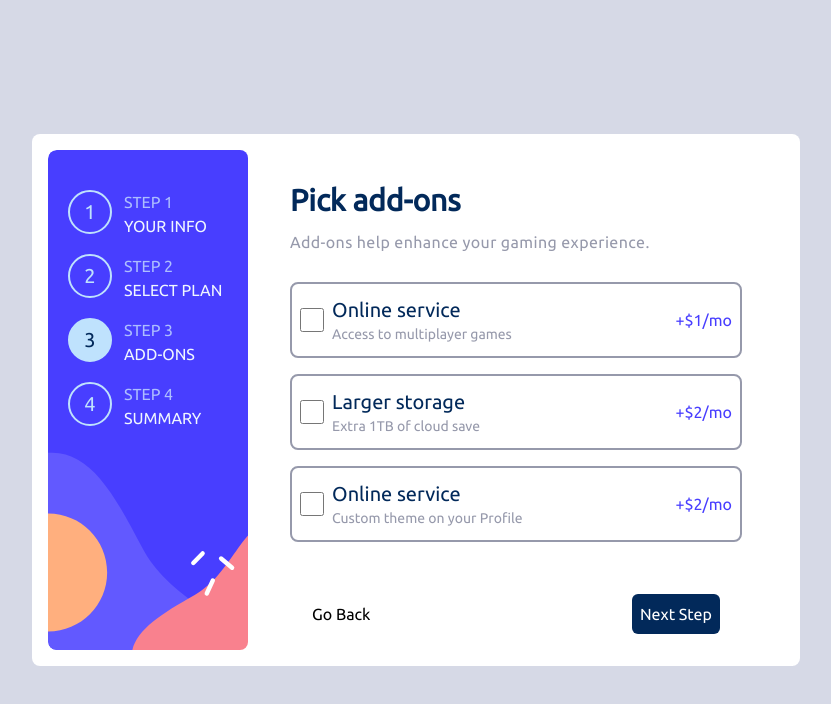
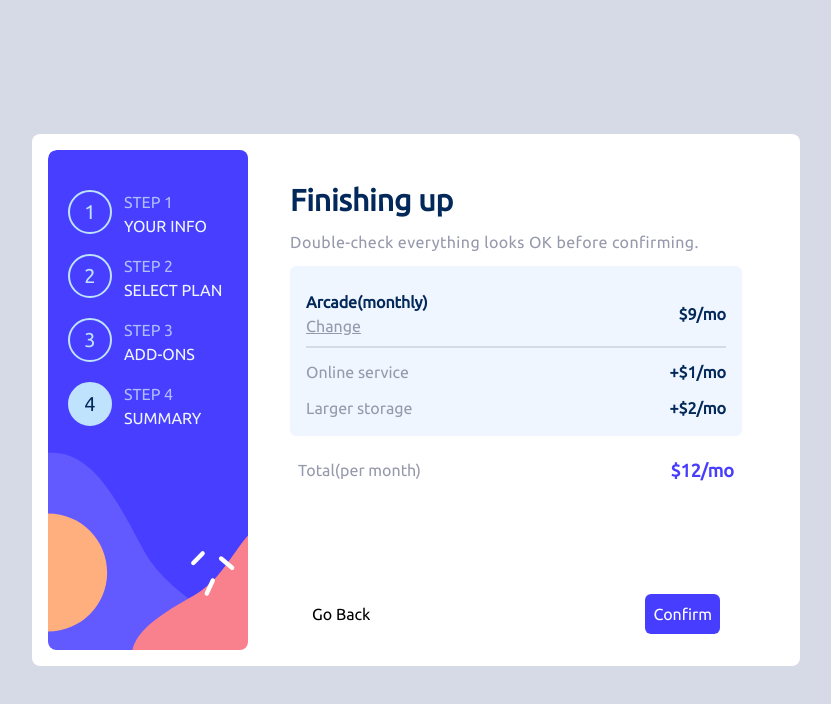
Before and after one commit to saifion33/multi-step-form, a React (Vite) app: page / in a window 1280 px wide. Shown: the top 704 px of the page, without its empty margins (224-1055 px from the left). Built offline with nearby package versions, Linux system fonts and the light colour scheme.

Commit message:
complete step4 layout

```diff
--- a/src/App.jsx
+++ b/src/App.jsx
@@ -2,6 +2,7 @@ import Footerbar from "./components/Footerbar"
 import Step1 from "./components/Step1"
 import Step2 from "./components/Step2"
 import Step3 from "./components/Step3"
+import Step4 from "./components/Step4"
 import Stepbar from "./components/Stepbar"
 
 function App() {
@@ -13,7 +14,8 @@ function App() {
         <Stepbar />
         <div className="step-container relative flex flex-col items-center  bg-Lightgray p-4 h-full lg:h-[500px] lg:bg-white lg:w-full lg:flex lg:flex-col lg:justify-center lg:items-center">
 
-          <Step3 />
+
+          <Step4 />
 
           <Footerbar />
         </div>
--- a/src/components/Footerbar.jsx
+++ b/src/components/Footerbar.jsx
@@ -1,11 +1,11 @@
 import React from 'react'
 
 const Footerbar = () => {
-    const stepNo = 3;
+    const stepNo = 4;
     return (
         <div className={`footerbar bg-white w-full fixed lg:static bottom-0 left-0 p-3 lg:pb-0 lg:mt-auto lg:px-12 flex ${stepNo === 1 ? ' justify-end ' : 'justify-between'}  items-center`}>
             <button className={stepNo === 1 ? 'hidden ' : 'block'}>Go Back</button>
-            <button className='bg-Marineblue text-white p-2 rounded-md   '>Next Step</button>
+            <button className={` text-white p-2 rounded-md ${stepNo == 4 ? 'bg-Purplishblue ' : 'bg-Marineblue'}`}>{stepNo < 4 ? 'Next Step' : 'Confirm'}</button>
         </div>
     )
 }
--- a/src/components/Step3.jsx
+++ b/src/components/Step3.jsx
@@ -19,7 +19,7 @@ const Step3 = () => {
                         <h1 className='text-xl text-Marineblue'>Online service</h1>
                         <p className=' text-Coolgray text-sm'>Access to multiplayer games</p>
                     </div>
-                    <p className="text-Purplishblue ml-auto">+$1/mo</p>
+                    <p className="text-Purplishblue ml-auto">{monthly ? '+$1/mo' : '+$10/yr'}</p>
                 </div>
                 <div className={`flex items-center gap-2 py-3 px-2 border-2 rounded-lg ${second ? ' border-Purplishblue bg-Lightblue' : ' border-Coolgray bg-white'}`}>
                     <input className='w-6 h-6' onChange={() => { setSecond(!second) }} type="checkbox" name="online-service" id="online-service" />
@@ -27,7 +27,7 @@ const Step3 = () => {
                         <h1 className='text-xl text-Marineblue'>Larger storage</h1>
                         <p className=' text-Coolgray text-sm'>Extra 1TB of cloud save</p>
                     </div>
-                    <p className="text-Purplishblue ml-auto">+$2/mo</p>
+                    <p className="text-Purplishblue ml-auto">{monthly ? '+$2/mo' : '+$20/yr'}</p>
                 </div>
                 <div className={`flex items-center gap-2 py-3 px-2 border-2 rounded-lg ${third ? ' border-Purplishblue bg-Lightblue' : ' border-Coolgray bg-white'}`}>
                     <input className='w-6 h-6' onChange={() => { setThird(!third) }} type="checkbox" name="online-service" id="online-service" />
@@ -35,7 +35,7 @@ const Step3 = () => {
                         <h1 className='text-xl text-Marineblue'>Online service</h1>
                         <p className=' text-Coolgray text-sm'>Custom theme on your Profile</p>
                     </div>
-                    <p className="text-Purplishblue ml-auto">+$2/mo</p>
+                    <p className="text-Purplishblue ml-auto">{monthly ? '+$2/mo' : '+$20/yr'}</p>
                 </div>
             </div>
         </div>
--- /dev/null
+++ b/src/components/Step4.jsx
@@ -0,0 +1,37 @@
+import React from 'react'
+import { useState } from 'react'
+
+const Step4 = () => {
+    const [monthly, setMonthly] = useState(true)
+    return (
+        <div className='step1 bg-white w-[96%] rounded-md absolute lg:static  top-[-13%] lg:top-0 p-4 m-4 lg:m-0'>
+            <div className="step-details">
+                <h1 className='text-3xl font-bold text-Marineblue'>Finishing up</h1>
+                <p className='text-Coolgray pr-3 py-3 tracking-wide'>Double-check everything looks OK before confirming.</p>
+            </div>
+            <div className='bg-Magnolia rounded-md p-4 space-y-3'>
+                <div className='flex items-center justify-between border-b-2 border-Lightgray py-2'>
+                    <div>
+                        <h1 className='font-bold text-Marineblue'>Arcade(monthly)</h1>
+                        <a href="#" className='text-Coolgray underline'>Change</a>
+                    </div>
+                    <p className='text-Marineblue font-bold'>{monthly ? '$9/mo' : '$90/yr'}</p>
+                </div>
+                <div className='flex items-center justify-between'>
+                    <p className='text-Coolgray'>Online service</p>
+                    <p className='text-Marineblue font-semibold'>{monthly ? '+$1/mo' : '$10/yr'}</p>
+                </div>
+                <div className='flex items-center justify-between'>
+                    <p className='text-Coolgray'>Larger storage</p>
+                    <p className='text-Marineblue font-semibold'>{monthly ? '+$2/mo' : '$20/yr'}</p>
+                </div>
+            </div>
+            <div className='flex items-center justify-between p-2 my-3'>
+                <p className='text-Coolgray'>Total(per month)</p>
+                <p className='text-lg text-Purplishblue font-bold'>{monthly ? '$12/mo' : '$120/yr'}</p>
+            </div>
+        </div>
+    )
+}
+
+export default Step4
--- a/src/components/Stepbar.jsx
+++ b/src/components/Stepbar.jsx
@@ -1,7 +1,7 @@
 import React from 'react'
 
 const Stepbar = () => {
-    const currentStep = 3;
+    const currentStep = 4;
     return (
         <div className='stepbar bg-[url(/images/bg-sidebar-mobile.svg)]  lg:bg-[url(/images/bg-sidebar-desktop.svg)] bg-no-repeat  pt-14 pb-20  lg:pt-10 lg:h-[500px] lg:bg-cover lg:rounded-t-lg lg:rounded-b-lg w-full bg-cover lg:w-[27%] lg:min-w-[200px]'>
             <div className="step-container flex lg:flex-col justify-center items-center space-x-4 lg:space-x-0 lg:space-y-4 lg:pl-5">
```
